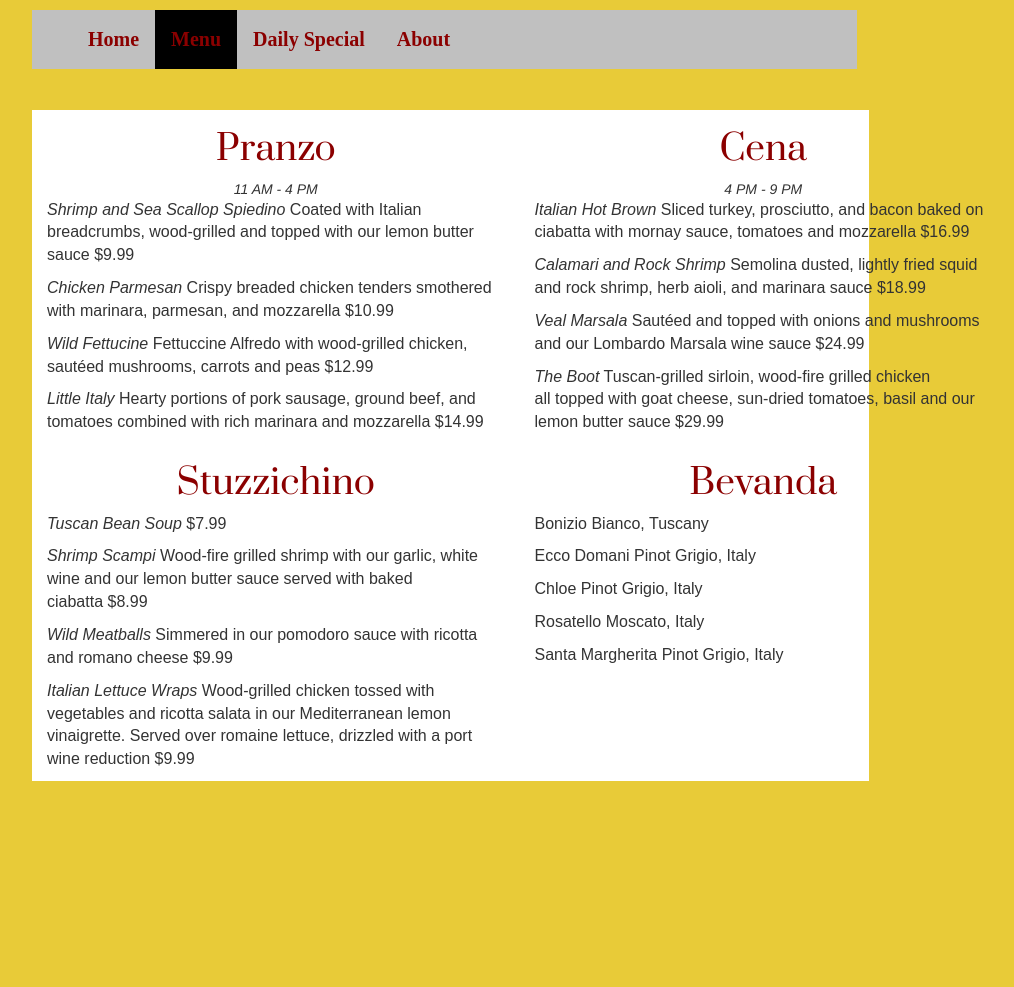
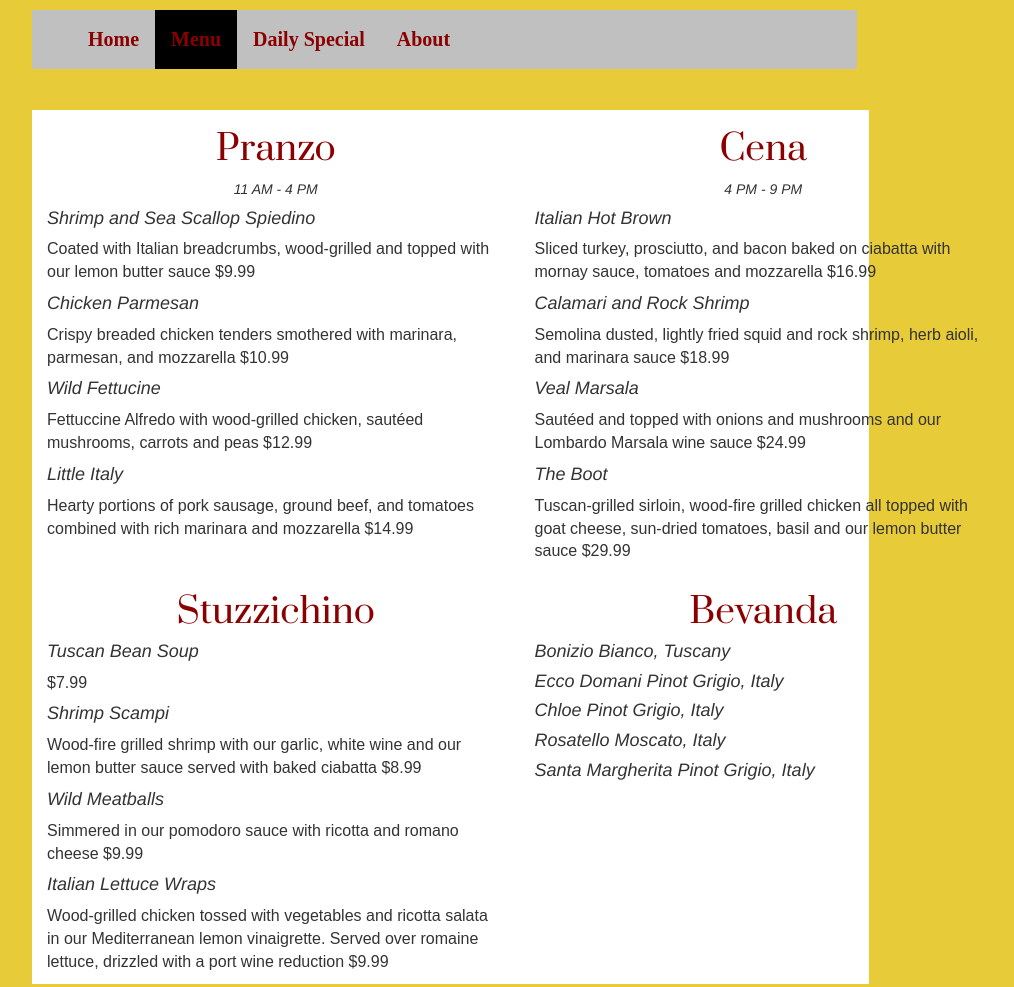
Before and after one commit to wastinnett/new_resturant, a plain HTML site: page menu.html in a window 1280 px wide. Shown: the top 987 px of the page, without its empty margins (168-1182 px from the left). Before the commit the page ends 831 px from the top, so only its background shows below. Drawn offline with nearby package versions, Linux system fonts and the light colour scheme.

```diff
--- a/menu.html
+++ b/menu.html
@@ -25,19 +25,19 @@
             <div class="col-sm-5">
                 <h2>Pranzo</h2>
                   <center><em> 11 AM - 4 PM</em></center>
-                  <p><em>Shrimp and Sea Scallop Spiedino</em> Coated with Italian breadcrumbs, wood-grilled and topped with our lemon butter sauce $9.99</p>
-                  <p><em>Chicken Parmesan</em> Crispy breaded chicken tenders smothered with marinara, parmesan, and mozzarella $10.99</p>
-                  <p><em>Wild Fettucine</em> Fettuccine Alfredo with wood-grilled chicken, sautéed mushrooms, carrots and peas $12.99</p>
-                  <p><em>Little Italy</em> Hearty portions of pork sausage, ground beef, and tomatoes combined with rich marinara and mozzarella $14.99</p>
+                  <section class="w3-container"><h4><em>Shrimp and Sea Scallop Spiedino</em></h4><p> Coated with Italian breadcrumbs, wood-grilled and topped with our lemon butter sauce $9.99</p></section>
+                  <section class="w3-container"><h4><em>Chicken Parmesan</em></h4><p> Crispy breaded chicken tenders smothered with marinara, parmesan, and mozzarella $10.99</p></section>
+                  <section class="w3-container"><h4><em>Wild Fettucine</em></h4><p> Fettuccine Alfredo with wood-grilled chicken, sautéed mushrooms, carrots and peas $12.99</p></section>
+                  <section class="w3-container"><h4><em>Little Italy</em></h4><p> Hearty portions of pork sausage, ground beef, and tomatoes combined with rich marinara and mozzarella $14.99</p></section>
             </div>
 
             <div class="col-sm-5">
                 <h2>Cena</h2>
                   <center><em> 4 PM - 9 PM</em></center>
-                  <p><em>Italian Hot Brown</em> Sliced turkey, prosciutto, and bacon baked on ciabatta with mornay sauce, tomatoes and mozzarella $16.99</p>
-                  <p><em>Calamari and Rock Shrimp</em> Semolina dusted, lightly fried squid and rock shrimp, herb aioli, and marinara sauce $18.99</p>
-                  <p><em>Veal Marsala</em> Sautéed and topped with onions and mushrooms and our Lombardo Marsala wine sauce $24.99</p>
-                  <p><em>The Boot</em> Tuscan-grilled sirloin, wood-fire grilled chicken all topped with goat cheese, sun-dried tomatoes, basil and our lemon butter sauce $29.99</p>
+                  <section class="w3-container"><h4><em>Italian Hot Brown</em></h4><p> Sliced turkey, prosciutto, and bacon baked on ciabatta with mornay sauce, tomatoes and mozzarella $16.99</p></section>
+                  <section class="w3-container"><h4><em>Calamari and Rock Shrimp</em></h4><p> Semolina dusted, lightly fried squid and rock shrimp, herb aioli, and marinara sauce $18.99</p></section>
+                  <section class="w3-container"><h4><em>Veal Marsala</em></h4><p> Sautéed and topped with onions and mushrooms and our Lombardo Marsala wine sauce $24.99</p></section>
+                  <section class="w3-container"><h4><em>The Boot</em></h4><p> Tuscan-grilled sirloin, wood-fire grilled chicken all topped with goat cheese, sun-dried tomatoes, basil and our lemon butter sauce $29.99</p></section>
             </div>
           </div>
         </div>
@@ -46,19 +46,19 @@
           <div class="row">
             <div class="col-sm-5">
                 <h2>Stuzzichino</h2>
-                <p><em>Tuscan Bean Soup</em> $7.99</p>
-                <p><em>Shrimp Scampi</em> Wood-fire grilled shrimp with our garlic, white wine and our lemon butter sauce served with baked ciabatta $8.99</p>
-                <p><em>Wild Meatballs</em> Simmered in our pomodoro sauce with ricotta and romano cheese $9.99</p>
-                <p><em>Italian Lettuce Wraps</em> Wood-grilled chicken tossed with vegetables and ricotta salata in our Mediterranean lemon vinaigrette. Served over romaine lettuce, drizzled with a port wine reduction $9.99 </p>
+                <section class="w3-container"><h4><em>Tuscan Bean Soup</em></h4><p> $7.99</p></section>
+                <section class="w3-container"><h4><em>Shrimp Scampi</em></h4><p> Wood-fire grilled shrimp with our garlic, white wine and our lemon butter sauce served with baked ciabatta $8.99</p></section>
+                <section class="w3-container"><h4><em>Wild Meatballs</em> </h4><p>Simmered in our pomodoro sauce with ricotta and romano cheese $9.99</p></section>
+                <section class="w3-container"><h4><em>Italian Lettuce Wraps</em></h4><p> Wood-grilled chicken tossed with vegetables and ricotta salata in our Mediterranean lemon vinaigrette. Served over romaine lettuce, drizzled with a port wine reduction $9.99 </p></section>
             </div>
 
             <div class="col-sm-5">
                 <h2>Bevanda</h2>
-                <p>Bonizio Bianco, Tuscany</p>
-                <p>Ecco Domani Pinot Grigio, Italy</p>
-                <p>Chloe Pinot Grigio, Italy</p>
-                <p>Rosatello Moscato, Italy</p>
-                <p>Santa Margherita Pinot Grigio, Italy</p>
+                <section class="w3-container"><h4><em>Bonizio Bianco, Tuscany</em></h4></section>
+                <section class="w3-container"><h4><em>Ecco Domani Pinot Grigio, Italy</em></h4></section>
+                <section class="w3-container"><h4><em>Chloe Pinot Grigio, Italy</em></h4></section>
+                <section class="w3-container"><h4><em>Rosatello Moscato, Italy</em></h4></section>
+                <section class="w3-container"><h4><em>Santa Margherita Pinot Grigio, Italy</em></h4></section>
             </div>
           </div>
         </div>
```
